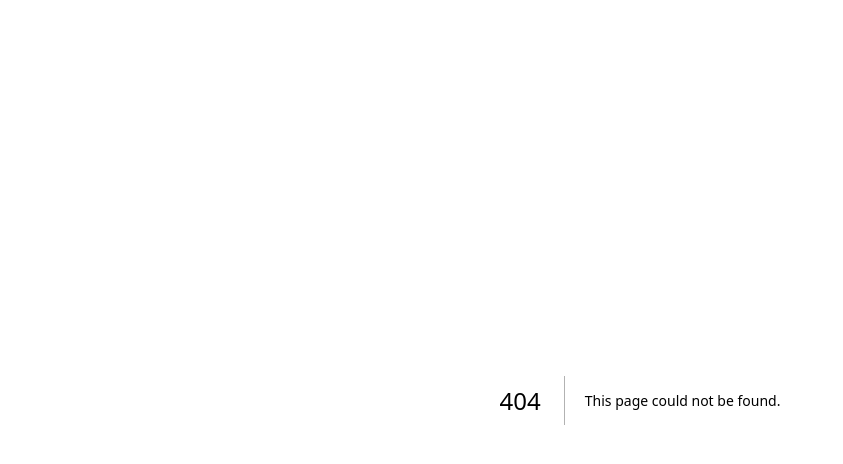
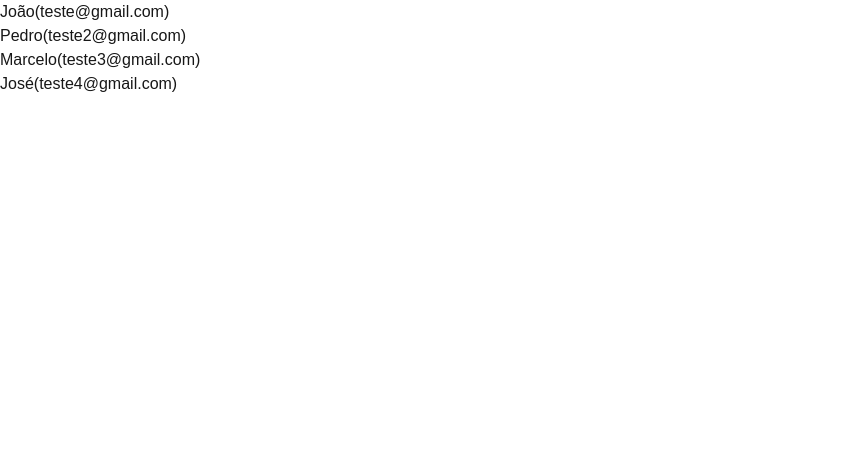
Before and after one commit to andrd-jhon/react-fundamentos, a Next.js app: page /fundamentos/5_listas in a window 1280 px wide. Before the commit this address had no page. Shown: the top 464 px of the page, without its empty margins (0-843 px from the left). Built offline with nearby package versions, Linux system fonts and the light colour scheme.

Commit message:
Utilizando listas e função map()

```diff
--- /dev/null
+++ b/src/app/fundamentos/5_listas/page.tsx
@@ -0,0 +1,20 @@
+export default function (){
+
+    const usuarios = [
+        {id: 1, nome: "João", email: "teste@gmail.com"},
+        {id: 2, nome: "Pedro", email: "teste2@gmail.com"},
+        {id: 3, nome: "Marcelo", email: "teste3@gmail.com"},
+        {id: 4, nome: "José", email: "teste4@gmail.com"}
+
+    ]
+
+    const lista = usuarios.map(usuario =>
+        <li id={usuario.id.toString()} key={usuario.id}>{usuario.nome}({usuario.email})</li>
+    )
+
+    return (
+        <ul>
+            {lista}
+        </ul>
+    )
+}
```
